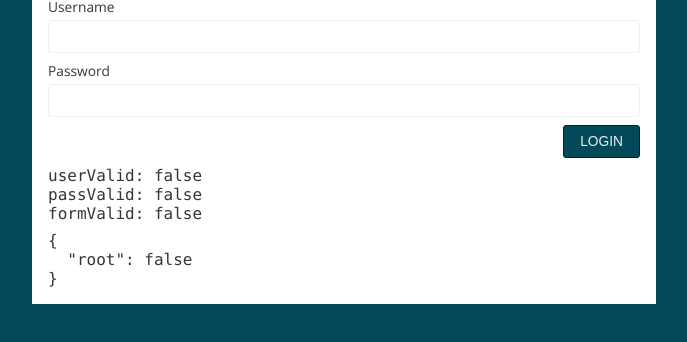
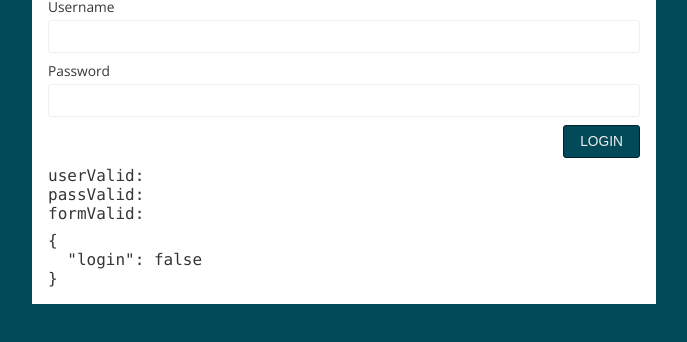
Before and after one commit to davidkpiano/angular-fluid, a website: page app/index.html in a window 1280 px wide. Shown: the part 98-440 px from the top of the page, without its empty margins (296-983 px from the left). Drawn offline with nearby package versions, Linux system fonts and the light colour scheme; files that its build step writes are made by us from their sources; files whose address does not match are found by name.

Commit message:
Fixing parent states

```diff
--- a/app/FluidService.js
+++ b/app/FluidService.js
@@ -77,7 +77,7 @@ FluidState.prototype.addTrigger = function(property) {
 FluidState.prototype.parseId = function(id) {
     var idData = {
         id: id,
-        parent: 'root',
+        parent: null,
         params: id.match(/([\:\.]?\w+)/g)
     };
 
@@ -99,7 +99,7 @@ FluidState.prototype.parseId = function(id) {
 
     idData.parent = idData.params
         .splice(0, idData.params.length - 1)
-        .join('') || id == 'root' ? null : 'root';
+        .join('') || id == FluidInstance.id ? null : FluidInstance.id;
 
     // console.log(idParams);
 
@@ -220,12 +220,13 @@ function FluidInstance(id, data, $rootScope) {
     this.state = {};
 
     this.getStates = function() {
-        console.log('####');
-        return (self.state = {
-            root: representState(self.getState('root'))
-        });
+        var state = {};
 
-        function representState(state) {
+        state[self.id] = simplifyState(self.getState(self.id));
+
+        return (self.state = state);
+
+        function simplifyState(state) {
             var states = {};
 
             var allStatesInactive = true;
@@ -238,8 +239,9 @@ function FluidInstance(id, data, $rootScope) {
             if (!state.states.length) return true;
 
             _.forEach(state.states, function(state) {
-                allStatesInactive = allStatesInactive && !representState(state);
-                states[state.id] = representState(state);
+                var simpleState = simplifyState(state);
+                allStatesInactive = allStatesInactive && !simpleState;
+                states[state.id] = simpleState;
             });
 
             return allStatesInactive ? false : states;
@@ -251,7 +253,8 @@ function FluidInstance(id, data, $rootScope) {
         var state = new FluidState(id, rules, self);
 
         // Add state's parent
-        state.parent = this.getState(state.meta.id.parent);
+        state.parent = this.getState(state.meta.id.parent || self.id == id ? null : self.id);
+
         if (state.parent) state.parent.states.push(state);
 
         self.states.push(state);
@@ -288,7 +291,7 @@ function FluidInstance(id, data, $rootScope) {
     }
 
     var initialize = function() {
-        self.addState('root', 'user');
+        self.addState(self.id, 'user');
 
         self.getStates();
     };
--- a/app/index.html
+++ b/app/index.html
@@ -22,9 +22,9 @@
                 <button class="right" ng-click="login.login()">Login</button>
             </div>
             <div class="field">
-                <pre>userValid: {{login.FL.getState('userValid').active}}</pre>
-                <pre>passValid: {{login.FL.getState('passValid').active}}</pre>
-                <pre>formValid: {{login.FL.getState('formValid').active}}</pre>
+                <pre>userValid: {{fl.login.userValid}}</pre>
+                <pre>passValid: {{fl.login.passValid}}</pre>
+                <pre>formValid: {{fl.login.formValid}}</pre>
             </div>
             <pre>{{login.FL.state | json}}</pre>
         </div>
```
